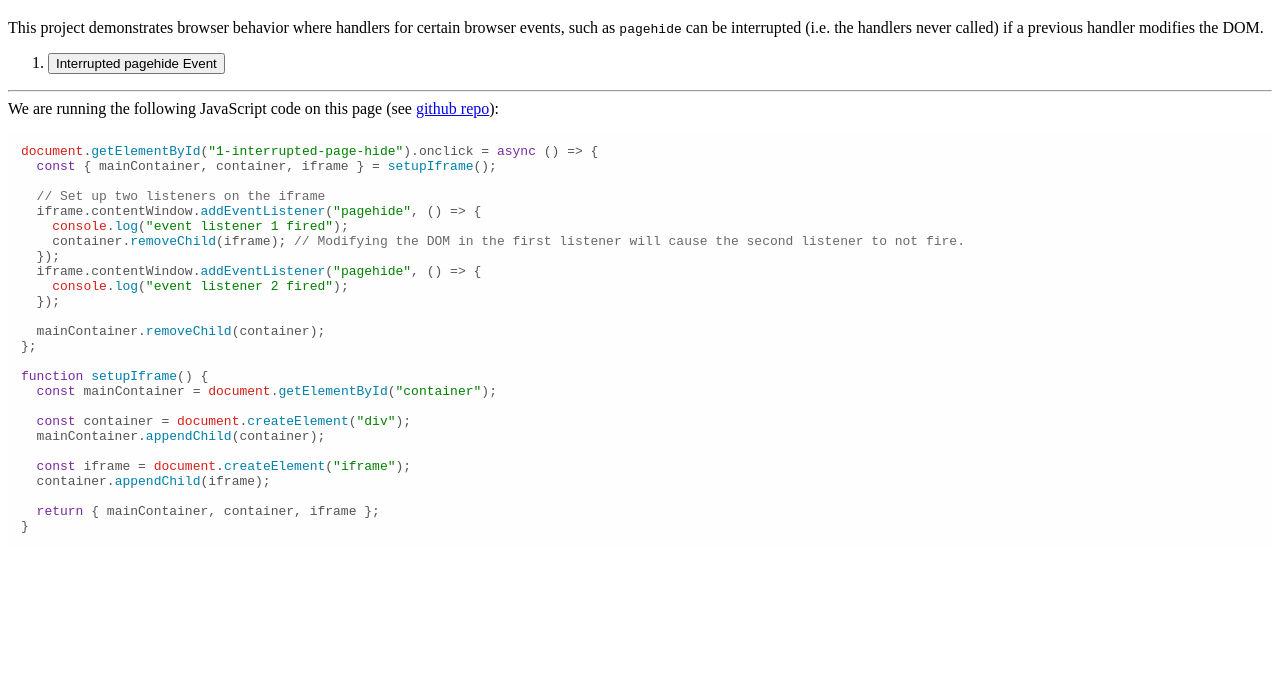
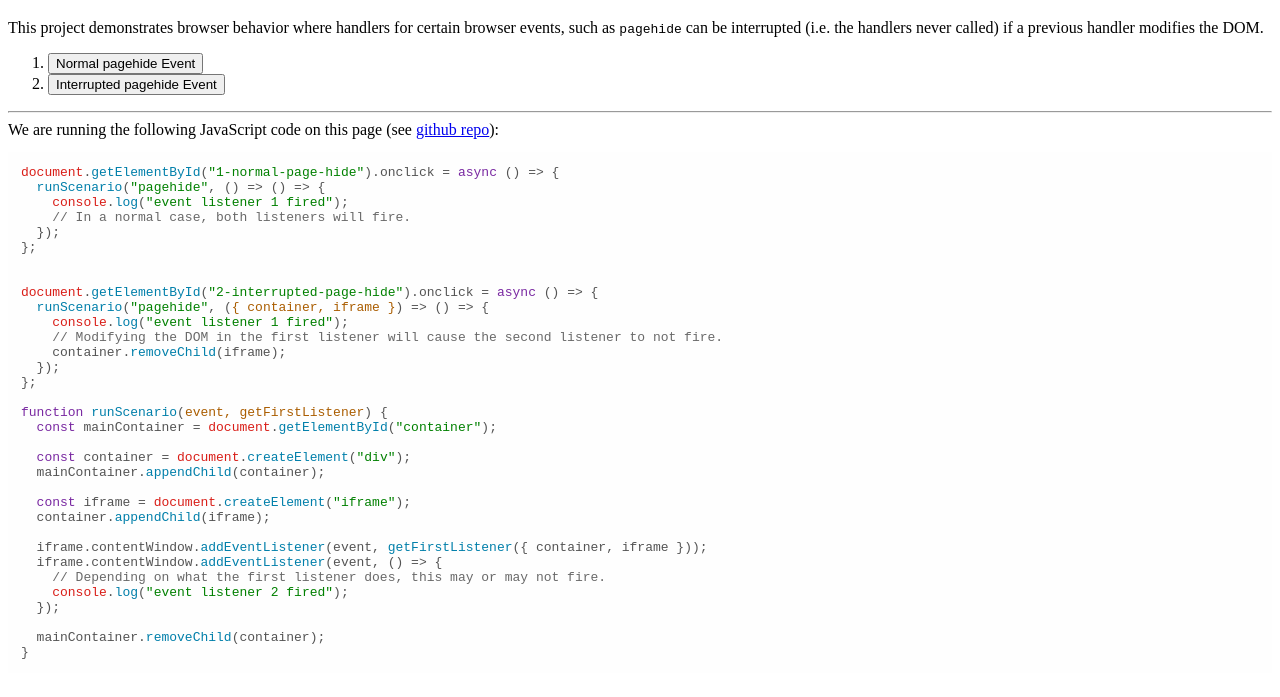
Before and after one commit to astegmaier/playground-interrupted-events, a plain HTML site: page index.html in a window 1280 px wide. Both pictures are taken after a click on the button "Interrupted pagehide Event". Shown: the part 61-758 px from the top of the page. Drawn offline with nearby package versions, Linux system fonts and the light colour scheme.

Commit message:
Show baseline scenario too.

```diff
--- a/index.html
+++ b/index.html
@@ -27,7 +27,8 @@
       This project demonstrates browser behavior where handlers for certain browser events, such as <code>pagehide</code> can be interrupted (i.e. the handlers never called) if a previous handler modifies the DOM.
     </p>
     <ol>
-      <li><button id="1-interrupted-page-hide">Interrupted pagehide Event</button></li>
+      <li><button id="1-normal-page-hide">Normal pagehide Event</button></li>
+      <li><button id="2-interrupted-page-hide">Interrupted pagehide Event</button></li>
     </ol>
     </div>
     <hr />
--- a/index.js
+++ b/index.js
@@ -1,19 +1,20 @@
-document.getElementById("1-interrupted-page-hide").onclick = async () => {
-  const { mainContainer, container, iframe } = setupIframe();
-
-  // Set up two listeners on the iframe
-  iframe.contentWindow.addEventListener("pagehide", () => {
+document.getElementById("1-normal-page-hide").onclick = async () => {
+  runScenario("pagehide", () => () => {
     console.log("event listener 1 fired");
-    container.removeChild(iframe); // Modifying the DOM in the first listener will cause the second listener to not fire.
+    // In a normal case, both listeners will fire.
   });
-  iframe.contentWindow.addEventListener("pagehide", () => {
-    console.log("event listener 2 fired");
-  });
-
-  mainContainer.removeChild(container);
 };
 
-function setupIframe() {
+
+document.getElementById("2-interrupted-page-hide").onclick = async () => {
+  runScenario("pagehide", ({ container, iframe }) => () => {
+    console.log("event listener 1 fired");
+    // Modifying the DOM in the first listener will cause the second listener to not fire.
+    container.removeChild(iframe);
+  });
+};
+
+function runScenario(event, getFirstListener) {
   const mainContainer = document.getElementById("container");
 
   const container = document.createElement("div");
@@ -22,5 +23,11 @@ function setupIframe() {
   const iframe = document.createElement("iframe");
   container.appendChild(iframe);
 
-  return { mainContainer, container, iframe };
+  iframe.contentWindow.addEventListener(event, getFirstListener({ container, iframe }));
+  iframe.contentWindow.addEventListener(event, () => {
+    // Depending on what the first listener does, this may or may not fire.
+    console.log("event listener 2 fired");
+  });
+
+  mainContainer.removeChild(container);
 }
```
